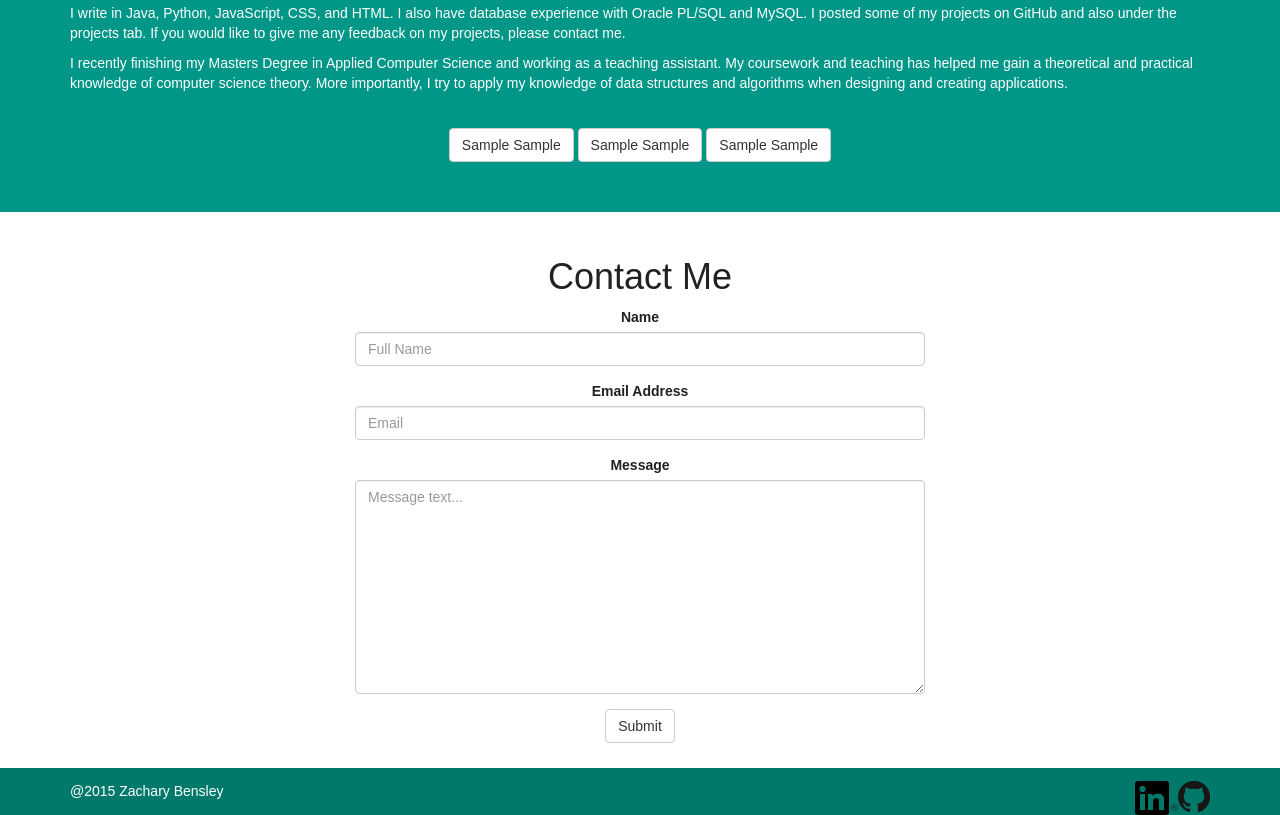
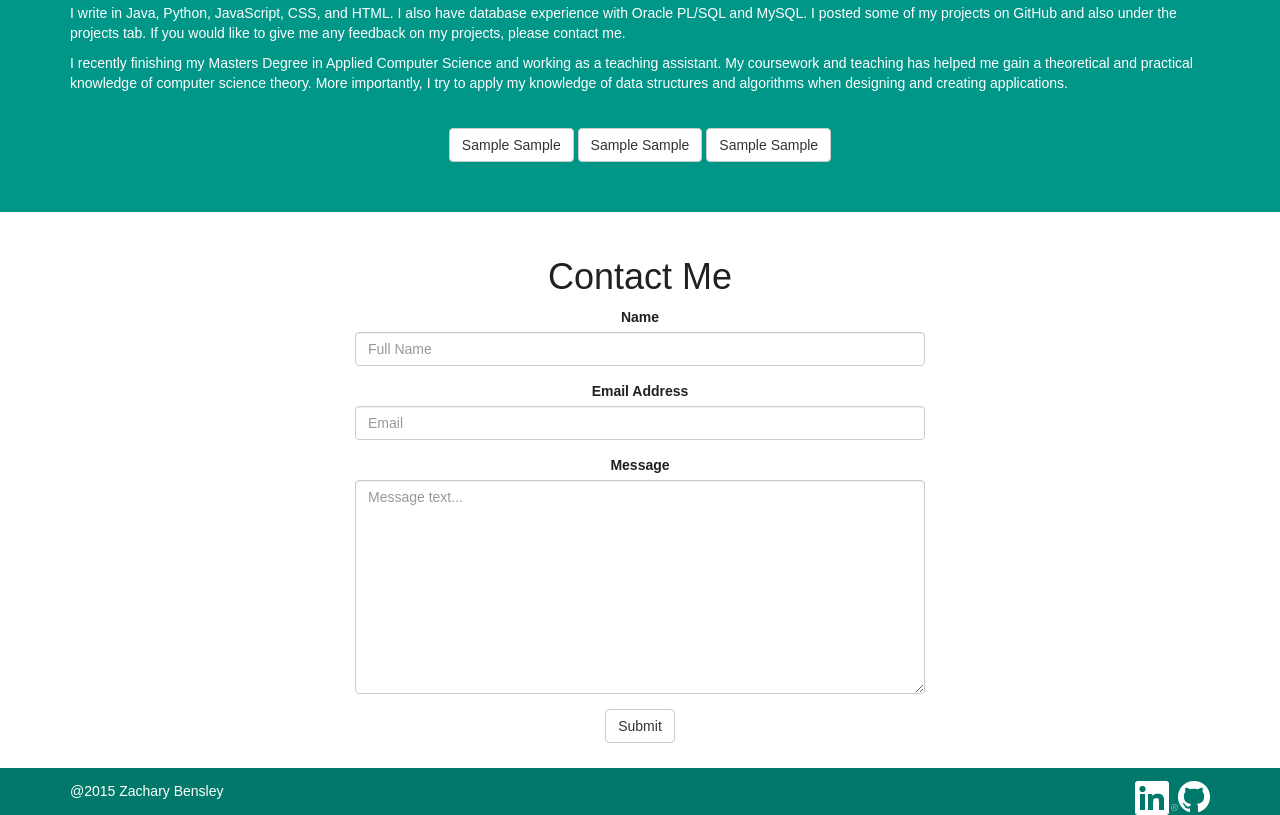
Before and after one commit to Zacharilius/ExampleSiteGoogleAppEngine, a website: page src/index.html in a window 1280 px wide. Shown: the part 1852-2667 px from the top of the page. Drawn offline with nearby package versions, Linux system fonts and the light colour scheme.

Commit message:
CSS updated

```diff
--- a/src/index.html
+++ b/src/index.html
@@ -148,8 +148,8 @@
   <footer class="footer">
     <div class="container dark-primary-color">
       <p class="text-left">@2015 Zachary Bensley</p>
-      <img src="images/GitHub-Mark-32px.png">
-      <img src="images/In-Black-34px-R.png">
+      <img src="images/GitHub-Mark-Light-32px.png">
+      <img src="images/In-White-34px-R.png">
     </div>
   </footer>
 </body>
```
Also changed, not shown: src/images/In-White-34px-R.png (added).
